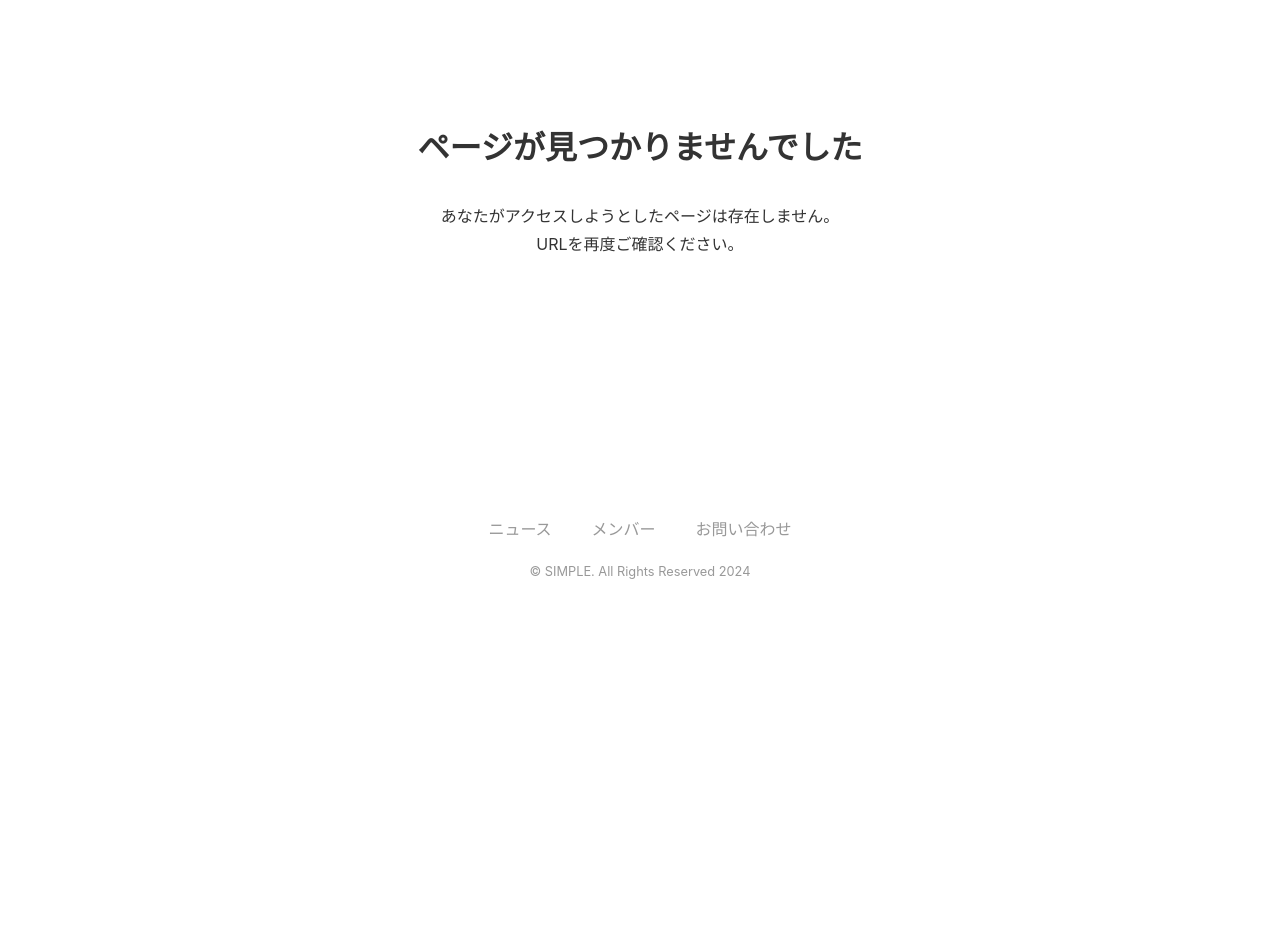
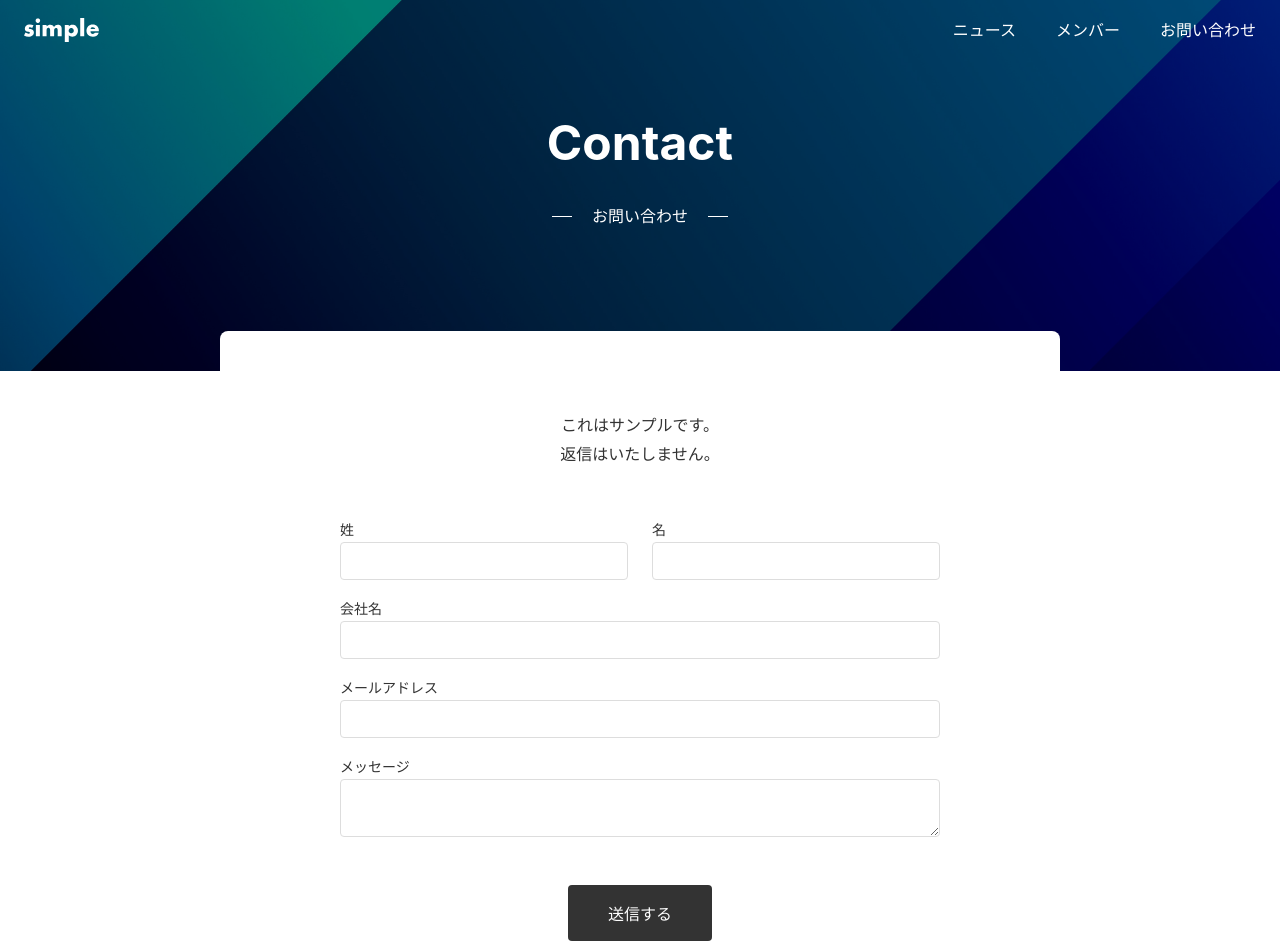
Before and after one commit to Ogitsukasa/ogi-project, a Next.js app: page /contact in a window 1280 px wide. Before the commit this address had no page. Shown: the top 952 px of the page. Before the commit the page ends 800 px from the top, so only its background shows below. Built offline with nearby package versions, Linux system fonts and the light colour scheme.

Commit message:
9章まで完了

```diff
--- /dev/null
+++ b/app/_actions/contact.tsx
@@ -0,0 +1,56 @@
+"use server";
+
+function validateEmail(email: string) {
+  const pattern = /^[^\s@]+@[^\s@]+\.[^\s@]+$/;
+  return pattern.test(email);
+}
+
+export async function createContactData(_prevState: any, formData: FormData) {
+  // formのname属性ごとにformData.get()で値を取り出すことができる
+  const rawFormData = {
+    lastname: formData.get("lastname") as string,
+    firstname: formData.get("firstname") as string,
+    company: formData.get("company") as string,
+    email: formData.get("email") as string,
+    message: formData.get("message") as string,
+  };
+
+  if (!rawFormData.lastname) {
+    return {
+      status: "error",
+      message: "姓を入力してください",
+    };
+  }
+  if (!rawFormData.firstname) {
+    return {
+      status: "error",
+      message: "名を入力してください",
+    };
+  }
+  if (!rawFormData.company) {
+    return {
+      status: "error",
+      message: "会社名を入力してください",
+    };
+  }
+  if (!rawFormData.email) {
+    return {
+      status: "error",
+      message: "メールアドレスを入力してください",
+    };
+  }
+  if (!validateEmail(rawFormData.email)) {
+    return {
+      status: "error",
+      message: "メールアドレスの形式が誤っています",
+    };
+  }
+  if (!rawFormData.message) {
+    return {
+      status: "error",
+      message: "メッセージを入力してください",
+    };
+  }
+
+  return { status: "success", message: "OK" };
+}
--- /dev/null
+++ b/app/_components/ContactForm/index.module.css
@@ -0,0 +1,73 @@
+.form {
+  max-width: 600px;
+  margin: 0 auto;
+}
+
+.item {
+  display: flex;
+  flex-direction: column;
+  flex: 1;
+  padding: 8px 0;
+}
+
+.horizontal {
+  display: flex;
+  justify-content: flex-start;
+  align-items: center;
+  width: 100%;
+  gap: 24px;
+}
+
+.label {
+  font-size: 14px;
+}
+
+.textfield {
+  border: 1px solid var(--color-border);
+  padding: 8px;
+  border-radius: 4px;
+  line-height: 1.5;
+  width: 100%;
+}
+
+.textarea {
+  border: 1px solid var(--color-border);
+  padding: 8px;
+  border-radius: 4px;
+  line-height: 1.5;
+  width: 100%;
+}
+
+.actions {
+  text-align: center;
+  margin-top: 40px;
+}
+
+.button {
+  border: none;
+  background-color: var(--color-button-primary);
+  padding: 16px 40px;
+  font-size: 16px;
+  border-radius: 4px;
+  color: var(--color-text-unpainted);
+  cursor: pointer;
+}
+
+.success {
+  background-color: var(--color-bg-sub);
+  text-align: center;
+  padding: 40px;
+  border-radius: var(--border-radius);
+}
+
+.error {
+  color: var(--color-text-error);
+  font-size: 14px;
+  margin-bottom: 8px;
+}
+
+@media (max-width: 640px) {
+  .success {
+    text-align: left;
+  }
+}
--- /dev/null
+++ b/app/_components/ContactForm/index.tsx
@@ -0,0 +1,86 @@
+"use client";
+
+import { createContactData } from "@/app/_actions/contact";
+import { useFormState } from "react-dom";
+import styles from "./index.module.css";
+
+const initialState = {
+  status: "",
+  message: "",
+};
+
+export default function ContactForm() {
+  const [state, formAction] = useFormState(createContactData, initialState);
+  console.log(state);
+  if (state.status === "success") {
+    return (
+      <p className={styles.success}>
+        お問い合わせいただき、ありがとうございます。
+        <br />
+        お返事まで今しばらくお待ちください。
+      </p>
+    );
+  }
+  return (
+    <form className={styles.form} action={formAction}>
+      <div className={styles.horizontal}>
+        <div className={styles.item}>
+          <label className={styles.label} htmlFor="Lastname">
+            姓
+          </label>
+          <input
+            className={styles.textfield}
+            type="text"
+            id="lastname"
+            name="lastname"
+          />
+        </div>
+        <div className={styles.item}>
+          <label className={styles.label} htmlFor="firstname">
+            名
+          </label>
+          <input
+            className={styles.textfield}
+            type="text"
+            id="firstname"
+            name="firstname"
+          />
+        </div>
+      </div>
+      <div className={styles.item}>
+        <label className={styles.label} htmlFor="company">
+          会社名
+        </label>
+        <input
+          className={styles.textfield}
+          type="text"
+          id="company"
+          name="company"
+        />
+      </div>
+      <div className={styles.item}>
+        <label className={styles.label} htmlFor="email">
+          メールアドレス
+        </label>
+        <input
+          className={styles.textfield}
+          type="text"
+          id="email"
+          name="email"
+        />
+      </div>
+      <div className={styles.item}>
+        <label className={styles.label} htmlFor="message">
+          メッセージ
+        </label>
+        <textarea className={styles.textarea} id="message" name="message" />
+      </div>
+      <div className={styles.actions}>
+        {state.status === "error" && (
+          <p className={styles.error}>{state.message}</p>
+        )}
+        <input type="submit" value="送信する" className={styles.button} />
+      </div>
+    </form>
+  );
+}
--- /dev/null
+++ b/app/contact/layout.tsx
@@ -0,0 +1,15 @@
+import Hero from "@/app/_components/Hero";
+import Sheet from "@/app/_components/Sheet";
+
+type Props = {
+  children: React.ReactNode;
+};
+
+export default function RootLayout({ children }: Props) {
+  return (
+    <>
+      <Hero title="Contact" sub="お問い合わせ" />
+      <Sheet>{children}</Sheet>
+    </>
+  );
+}
--- /dev/null
+++ b/app/contact/page.module.css
@@ -0,0 +1,10 @@
+.text {
+  text-align: center;
+  margin-bottom: 40px;
+}
+
+@media (max-width: 640px) {
+  .text {
+    text-align: left;
+  }
+}
--- /dev/null
+++ b/app/contact/page.tsx
@@ -0,0 +1,15 @@
+import ContactForm from "@/app/_components/ContactForm";
+import styles from "./page.module.css";
+
+export default function Page() {
+  return (
+    <div className={styles.container}>
+      <p className={styles.text}>
+        これはサンプルです。
+        <br />
+        返信はいたしません。
+      </p>
+      <ContactForm />
+    </div>
+  );
+}
```
